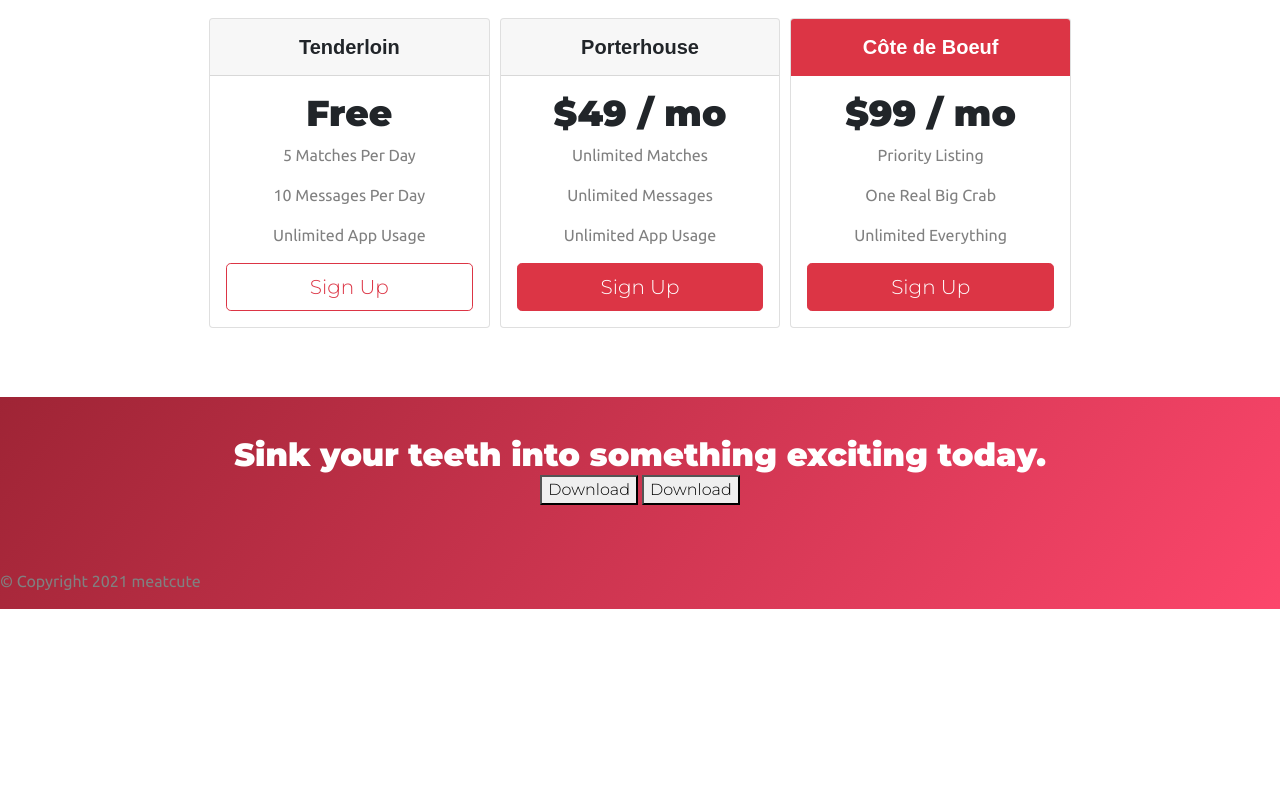
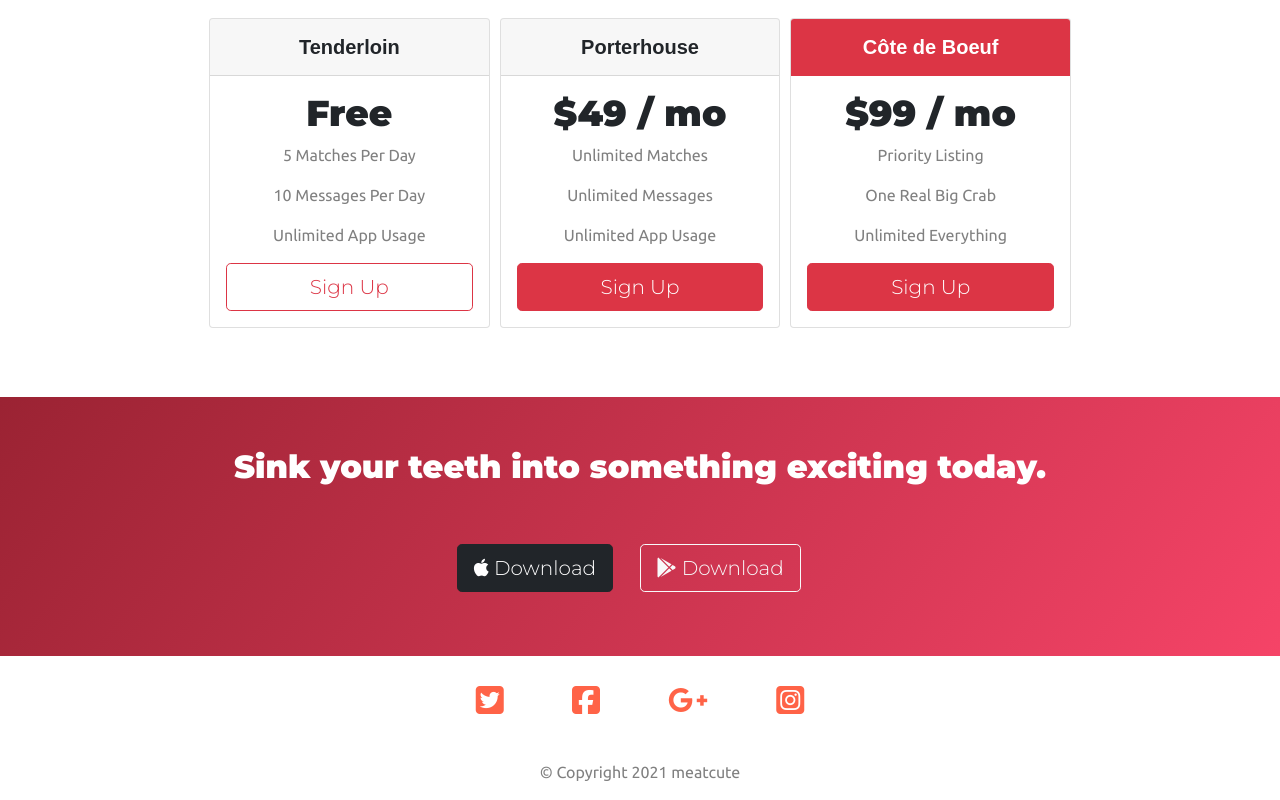
Before and after one commit to nope2jope/meatcute, a plain HTML site: page index.html in a window 1280 px wide. Shown: the part 1323-2123 px from the top of the page. Before the commit the page ends 1932 px from the top, so only its background shows below. Drawn offline with nearby package versions, Linux system fonts and the light colour scheme.

Commit message:
update files
footer, additional buttons, improved styling

```diff
--- a/css/styles.css
+++ b/css/styles.css
@@ -165,10 +165,41 @@ h2 {
 
 .cta-h3 {
   color: white;
-  line-height: 1.5rem;
+  line-height: 3rem;
   font-family: "Montserrat";
   font-weight: bold;
   font-size: 2rem;
+}
+
+/* footer */
+
+.social-buttons {
+  text-align: center;
+  background-color: white;
+  margin-top: 0;
+  padding: 1rem;
+  margin-bottom: 0;
+  color: Tomato;
+}
+
+
+.footer-p {
+  text-align: center;
+  background-color: white;
+  font-size: 1rem;
+  margin-top: 0;
+  padding-top: 1rem;
+  padding-bottom: 1rem;
+  margin-bottom: 0;
+}
+
+.button-padding {
+  padding: .75rem 2rem;
+  font-size: 2rem;
+}
+
+.button-padding:hover {
+  color: brown;
 }
 
 /* media queries */
--- a/index.html
+++ b/index.html
@@ -194,23 +194,35 @@
     <div class="container-fluid cta-div">
 
     <h3 class="cta-h3">Sink your teeth into something exciting today.</h3>
-    <button type="button">Download</button>
-    <button type="button">Download</button>
+    <button type="button" class="btn btn-dark btn-lg download-buttons"><i class="fab fa-apple"></i> Download</button>
+    <button type="button" class="btn btn-outline-light btn-lg download-buttons"><i class="fab fa-google-play"></i> Download</button>
 
   </div>
 
   </section>
 
+<!-- end body -->
+
+</body>
 
   <!-- Footer -->
 
-  <footer id="footer">
+  <footer>
 
-    <p>© Copyright 2021 meatcute</p>
+
+  <div class="social-buttons">
+    <i class="button-padding fab fa-twitter-square"></i>
+    <i class="button-padding fab fa-facebook-square"></i>
+    <i class="button-padding fab fa-google-plus-g"></i>
+    <i class="button-padding fab fa-instagram-square"></i>
+  </div>
+
+      <p class="footer-p">
+  © Copyright 2021 meatcute</p>
 
   </footer>
 
 
-</body>
+
 
 </html>
```
